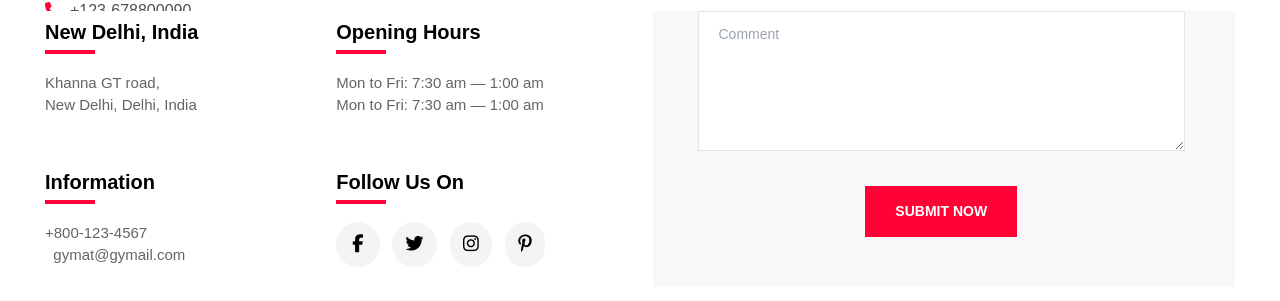
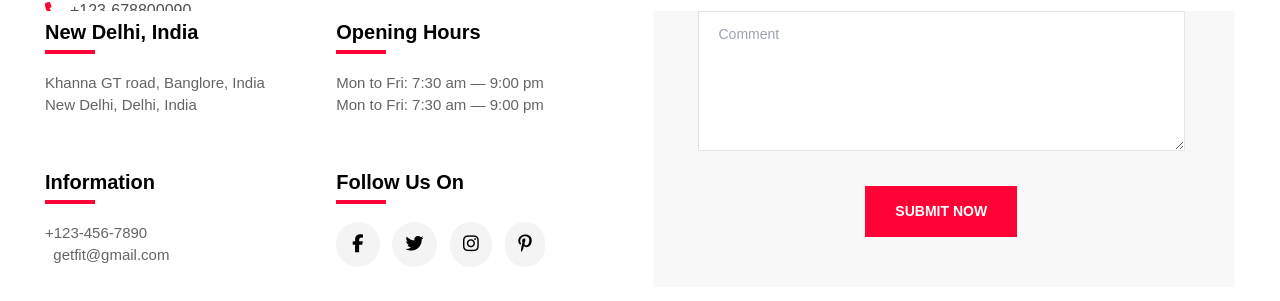
Before and after one commit to Daystar/portfolio-fitness-website, a React (Create React App) app: page /contact in a window 1280 px wide. Shown: the part 789-1090 px from the top of the page. Built offline with nearby package versions, Linux system fonts and the light colour scheme; no server answers.

Commit message:
Fixed Map and Address

```diff
--- a/src/Pages/Contact.jsx
+++ b/src/Pages/Contact.jsx
@@ -26,7 +26,7 @@ function Login() {
                 </h3>
                 <span className="bg-[#ff0336] w-[50px] h-[4px] absolute top-[33px]"></span>
                 <p className="text-[15px] font-medium text-[#646464]">
-                  Khanna GT road,
+                  Khanna GT road, Banglore, India
                   <br /> New Delhi, Delhi, India
                 </p>
               </div>
@@ -35,8 +35,8 @@ function Login() {
                 <h3 className="text-[2rem] font-bold mb-10">Opening Hours</h3>
                 <span className="bg-[#ff0336] w-[50px] h-[4px] absolute top-[33px]"></span>
                 <div className="text-[15px] font-medium text-[#646464]">
-                  <p>Mon to Fri: 7:30 am — 1:00 am</p>
-                  <p>Mon to Fri: 7:30 am — 1:00 am</p>
+                  <p>Mon to Fri: 7:30 am — 9:00 pm</p>
+                  <p>Mon to Fri: 7:30 am — 9:00 pm</p>
                 </div>
               </div>
               {/*  */}
@@ -44,8 +44,8 @@ function Login() {
                 <h3 className="text-[2rem] font-bold mb-10">Information</h3>
                 <span className="bg-[#ff0336] w-[50px] h-[4px] absolute top-[33px]"></span>
                 <div className="text-[15px] font-medium text-[#646464]">
-                  <p>+800-123-4567</p>
-                  <p>&nbsp; gymat@gymail.com</p>
+                  <p>+123-456-7890</p>
+                  <p>&nbsp; getfit@gmail.com</p>
                 </div>
               </div>
               {/*  */}
```
